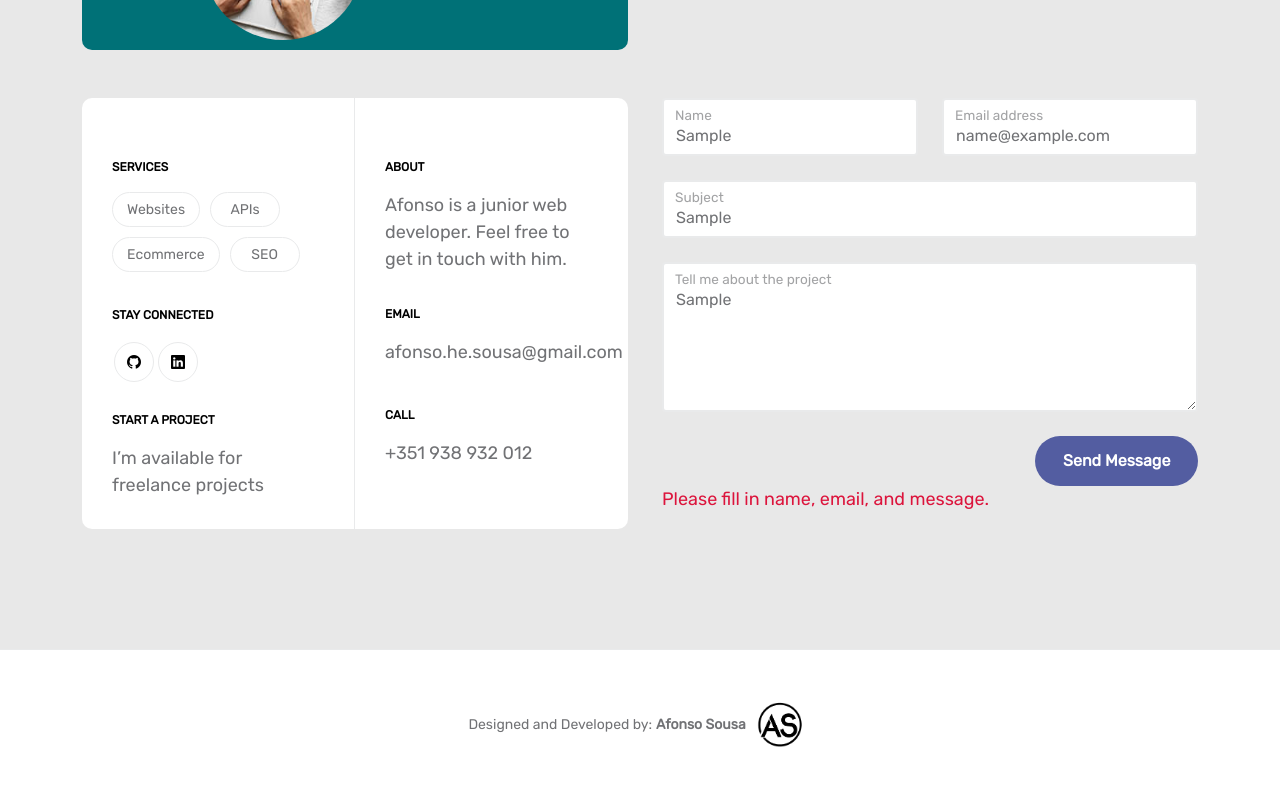
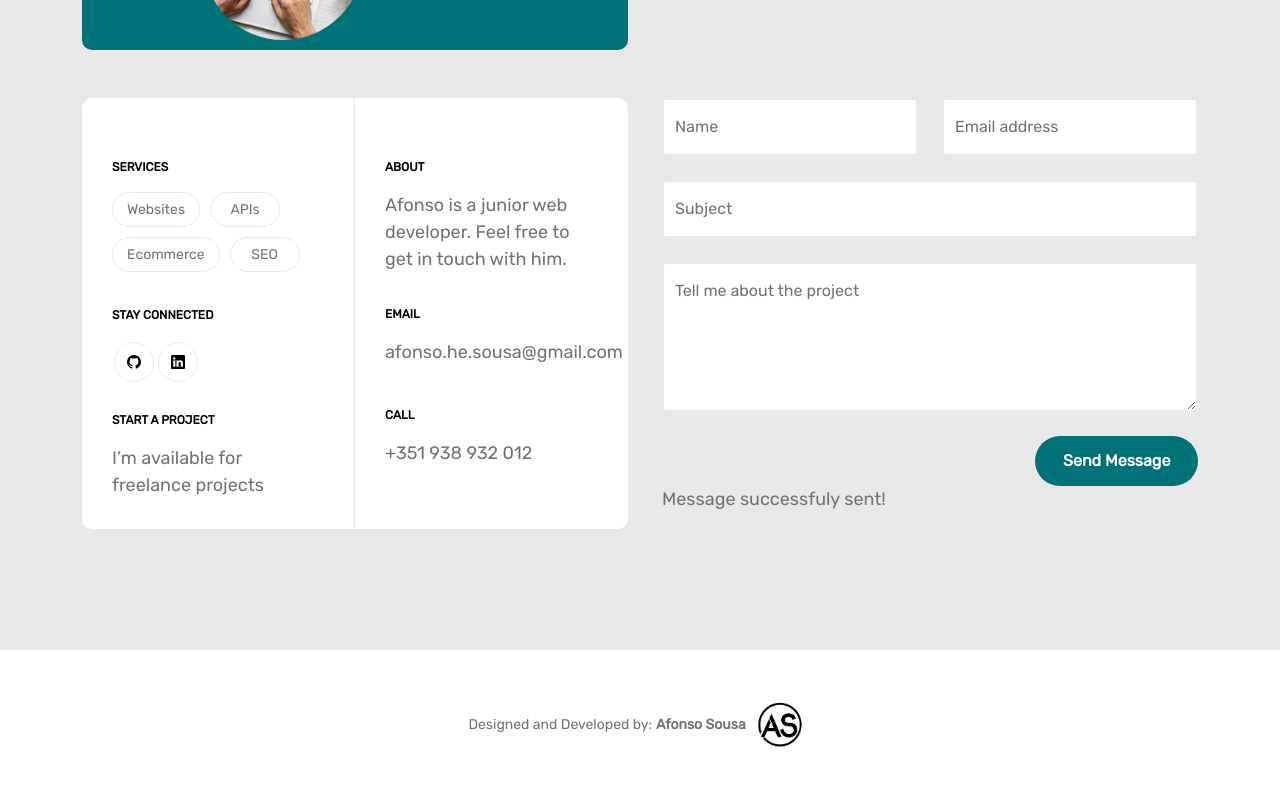
Before and after one commit to AfonsoSousa123/my-cv-web, a React (Vite) app: page / in a window 1280 px wide. Both pictures are taken after typing "Sample", "name@example.com", "Sample", "Sample" into the empty fields and a click on the button "Send Message". Shown: the part 5211-5997 px from the top of the page. Built offline with nearby package versions, Linux system fonts and the light colour scheme; no server answers.

Commit message:
fix: Refactor contact form component to improve state management and error handling

```diff
--- a/src/components/ContactForm.tsx
+++ b/src/components/ContactForm.tsx
@@ -1,67 +1,53 @@
-import { useState } from "react";
+import { useState, FormEvent } from "react";
 import emailjs from "@emailjs/browser"
 
-type FormData = {
+type FormStatus = 'idle' | 'sending' | 'success' | 'error';
+
+interface FormData {
     name: string;
+    subject: string;
     email: string;
-    subject: string;
     message: string;
-};
-
-const initialForm: FormData = {
-    name: "",
-    email: "",
-    subject: "",
-    message: "",
-};
+}
 
 const ContactForm = () => {
-    const [form, setForm] = useState<FormData>(initialForm);
-    const [sending, setSending] = useState(false);
-    const [status, setStatus] = useState<null | { ok: boolean; text: string }>(null);
+    const [formData, setFormData] = useState<FormData>({
+        name: '',
+        subject: '',
+        email: '',
+        message: '',
+    });
+    const [status, setStatus] = useState<FormStatus>('idle');
 
-    const onChange = (
+    const handleChange = (
         e: React.ChangeEvent<HTMLInputElement | HTMLTextAreaElement>
     ) => {
-        setForm((prev) => ({ ...prev, [e.target.name]: e.target.value }));
+        const { name, value } = e.target;
+        setFormData((prev) => ({ ...prev, [name]: value }));
     };
 
-    const onSubmit = async (e: React.FormEvent<HTMLFormElement>) => {
+    const handleSubmit = async (e: FormEvent<HTMLFormElement>) => {
         e.preventDefault();
-        setStatus(null);
-
-        // Basic client validation
-        if (!form.name || !form.email || !form.message) {
-            setStatus({ ok: false, text: "Please fill in name, email, and message." });
-            return;
-        }
-
-        setSending(true);
+        setStatus('sending');
 
         try {
-            const serviceId = import.meta.env.EMAILJS_SERVICE_ID as string;
-            const templateId = import.meta.env.EMAILJS_TEMPLATE_ID as string;
-            const publicKey = import.meta.env.EMAILJS_PUBLIC_KEY as string;
-
             await emailjs.send(
-                serviceId,
-                templateId,
+                import.meta.env.VITE_EMAILJS_SERVICE_ID,
+                import.meta.env.VITE_EMAILJS_TEMPLATE_ID,
                 {
-                    from_name: form.name,
-                    from_email: form.email,
-                    subject: form.subject,
-                    message: form.message,
+                    from_name: formData.name,
+                    from_subject: formData.subject,
+                    from_email: formData.email,
+                    from_message: formData.message,
                 },
-                { publicKey }
+                import.meta.env.VITE_EMAILJS_PUBLIC_KEY
             );
 
-            setStatus({ ok: true, text: "Message sent successfully!" });
-            setForm(initialForm);
+            setStatus('success');
+            setFormData({ name: '', subject: '', email: '', message: '' });
         } catch (error) {
-            setStatus({ ok: false, text: "Failed to send message. Please try again." });
-            console.error("EmailJS error:", error);
-        } finally {
-            setSending(false);
+            console.error('Erro ao enviar email:', error);
+            setStatus('error');
         }
     };
 
@@ -70,7 +56,7 @@ const ContactForm = () => {
             <form
                 className="custom-form contact-form"
                 role="form"
-                onSubmit={onSubmit}
+                onSubmit={handleSubmit}
             >
                 <div className="row">
                     <div className="col-lg-6 col-md-6 col-12">
@@ -81,6 +67,8 @@ const ContactForm = () => {
                                 id="name"
                                 className="form-control"
                                 placeholder="Name"
+                                value={formData.name}
+                                onChange={handleChange}
                                 required
                             />
 
@@ -97,6 +85,8 @@ const ContactForm = () => {
                                 pattern="[^ @]*@[^ @]*"
                                 className="form-control"
                                 placeholder="Email address"
+                                value={formData.email}
+                                onChange={handleChange}
                                 required
                             />
 
@@ -112,79 +102,13 @@ const ContactForm = () => {
                                 id="subject"
                                 className="form-control"
                                 placeholder="Subject"
+                                value={formData.subject}
+                                onChange={handleChange}
                                 required
                             />
 
                             <label>Subject</label>
                         </div>
-
-                        {/*<div className="col-lg-3 col-md-6 col-6">*/}
-                        {/*    <div className="form-check form-check-inline">*/}
-                        {/*        <input*/}
-                        {/*            name="website"*/}
-                        {/*            type="checkbox"*/}
-                        {/*            className="form-check-input"*/}
-                        {/*            id="inlineCheckbox1"*/}
-                        {/*            value="1"*/}
-                        {/*        />*/}
-
-                        {/*        <label className="form-check-label">*/}
-                        {/*            <i className="bi-globe form-check-icon"></i>*/}
-                        {/*            <span className="form-check-label-text">Websites</span>*/}
-                        {/*        </label>*/}
-                        {/*    </div>*/}
-                        {/*</div>*/}
-
-                        {/*<div className="col-lg-3 col-md-6 col-6">*/}
-                        {/*    <div className="form-check form-check-inline">*/}
-                        {/*        <input*/}
-                        {/*            name="branding"*/}
-                        {/*            type="checkbox"*/}
-                        {/*            className="form-check-input"*/}
-                        {/*            id="inlineCheckbox2"*/}
-                        {/*            value="1"*/}
-                        {/*        />*/}
-
-                        {/*        <label className="form-check-label">*/}
-                        {/*            <i className="bi-lightbulb form-check-icon"></i>*/}
-                        {/*            <span className="form-check-label-text">APIs</span>*/}
-                        {/*        </label>*/}
-                        {/*    </div>*/}
-                        {/*</div>*/}
-
-                        {/*<div className="col-lg-3 col-md-6 col-6">*/}
-                        {/*    <div className="form-check form-check-inline">*/}
-                        {/*        <input*/}
-                        {/*            name="ecommerce"*/}
-                        {/*            type="checkbox"*/}
-                        {/*            className="form-check-input"*/}
-                        {/*            id="inlineCheckbox3"*/}
-                        {/*            value="1"*/}
-                        {/*        />*/}
-
-                        {/*        <label className="form-check-label">*/}
-                        {/*            <i className="bi-phone form-check-icon"></i>*/}
-                        {/*            <span className="form-check-label-text">Ecommerce</span>*/}
-                        {/*        </label>*/}
-                        {/*    </div>*/}
-                        {/*</div>*/}
-
-                        {/*<div className="col-lg-3 col-md-6 col-6">*/}
-                        {/*    <div className="form-check form-check-inline me-0">*/}
-                        {/*        <input*/}
-                        {/*            name="seo"*/}
-                        {/*            type="checkbox"*/}
-                        {/*            className="form-check-input"*/}
-                        {/*            id="inlineCheckbox4"*/}
-                        {/*            value="1"*/}
-                        {/*        />*/}
-
-                        {/*        <label className="form-check-label">*/}
-                        {/*            <i className="bi-search form-check-icon"></i>*/}
-                        {/*            <span className="form-check-label-text">Web Apps</span>*/}
-                        {/*        </label>*/}
-                        {/*    </div>*/}
-                        {/*</div>*/}
                     </div>
 
                     <div className="col-lg-12 col-12">
@@ -194,8 +118,9 @@ const ContactForm = () => {
                                 id="message"
                                 name="message"
                                 placeholder="Tell me about the project"
-                                value={form.message}
-                                onChange={onChange}
+                                value={formData.message}
+                                rows={5}
+                                onChange={handleChange}
                             ></textarea>
 
                             <label>Tell me about the project</label>
@@ -203,13 +128,18 @@ const ContactForm = () => {
                     </div>
 
                     <div className="col-lg-4 col-12 ms-auto">
-                        <button type="submit" className="form-control" disabled={sending} >
-                            {sending ? "Sending..." : "Send Message"}
+                        <button type="submit" className="form-control" disabled={status === 'sending'} >
+                            {status === 'sending' ? 'Sending...' : 'Send Message'}
                         </button>
                     </div>
 
-                    {status && (
-                        <p style={{ color: status.ok ? "green" : "crimson" }}>{status.text}</p>
+                    {status === 'success' && (
+                        <p className="form-message form-success">Message successfuly sent!</p>
+                    )}
+                    {status === 'error' && (
+                        <p className="form-message form-error">
+                            An error occurred. Please try again or contact us directly by phone.
+                        </p>
                     )}
                 </div>
             </form>
```
